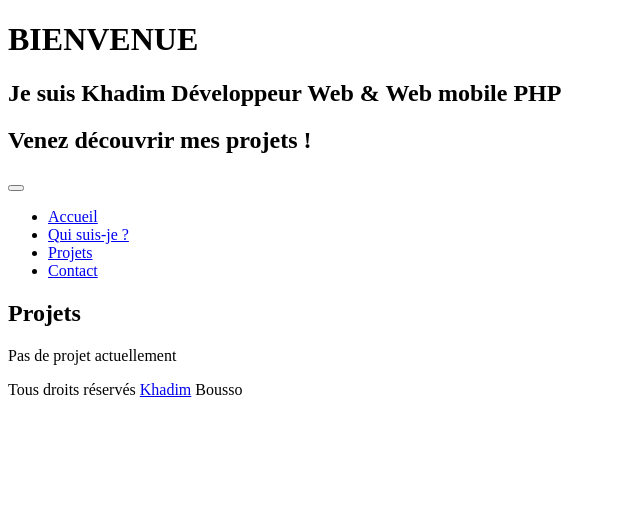
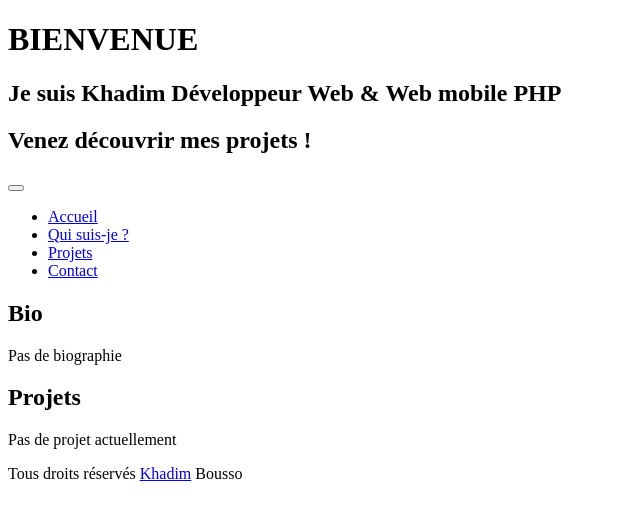
Before and after one commit to khadimb/Portfolio, a Symfony app: template templates/home/index.html.twig in a window 1280 px wide. Shown: the top 520 px of the page, without its empty margins (0-640 px from the left). Run offline with Twig, Linux system fonts and the light colour scheme; the template is opened without the code that fills it, so the values that code supplies are empty; some libraries are stand-ins or nearby versions.

Commit message:
premiere ebauche bio

```diff
--- a/assets/styles/app.scss
+++ b/assets/styles/app.scss
@@ -4,6 +4,7 @@
 @import "banner.scss";
 @import "variables.scss";
 @import "card.scss";
+@import "bio.scss";
 
 body {
     background-color: $light;
--- a/src/Controller/HomeController.php
+++ b/src/Controller/HomeController.php
@@ -3,6 +3,7 @@
 namespace App\Controller;
 
 use App\Repository\ProjetRepository;
+use App\Repository\BiographieRepository;
 use Symfony\Component\HttpFoundation\Response;
 use Symfony\Component\Routing\Annotation\Route;
 use Symfony\Bundle\FrameworkBundle\Controller\AbstractController;
@@ -15,10 +16,11 @@ class HomeController extends AbstractController
     /**
      * @Route("/", name="_accueil")
      */
-    public function index(ProjetRepository $projetRepository): Response
+    public function index(ProjetRepository $projetRepository, BiographieRepository $biographieRepository): Response
     {
         return $this->render('home/index.html.twig', [
             'projets' => $projetRepository->findAll(),
+            'biographies' => $biographieRepository->findAll(),
             ]);
     }
 }
--- /dev/null
+++ b/templates/home/_bio.html.twig
@@ -0,0 +1,10 @@
+<div class="container-fluid col-11 bio-card">
+    <div class="row m-3">
+        {% for biographie in biographies %}
+                <img src="{{ biographie.photo }}" alt="photo-khadim" class="bio-photo col-6">
+                <p class="bio-text col-6">{{ biographie.description }}</p>
+            {% else %}
+                Pas de biographie
+            {% endfor %}
+    </div>
+</div>
--- a/templates/home/index.html.twig
+++ b/templates/home/index.html.twig
@@ -4,6 +4,10 @@
     {% include "includes/_banner.html.twig" %}
 {% endblock %}
 {% block body %}
+    <section class="bio-section">
+        <h2 class="title m-3">Bio</h2>
+        {% include "home/_bio.html.twig" %}
+    </section>
     <section>
         <h2 class="title m-3">Projets</h2>
         {% include "home/_projet.html.twig" %}
```
Also changed, not shown: assets/styles/bio.scss (added, +18 -0 lines).
